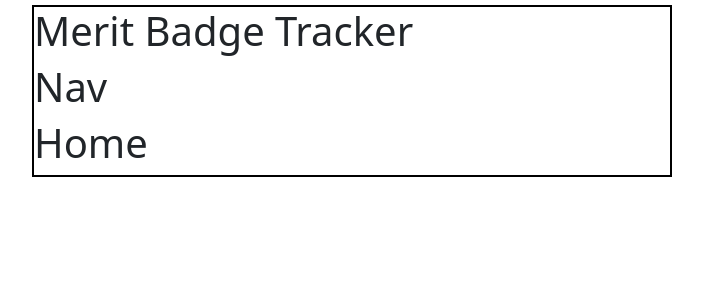
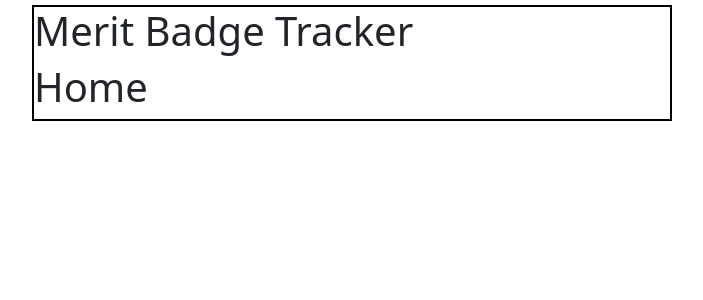
Before and after one commit to cseiter/phase3projectfrontend2, a React (Create React App) app: page / in a window 1280 px wide. Shown: the top 300 px of the page, without its empty margins (288-991 px from the left). Built offline with nearby package versions, Linux system fonts and the light colour scheme.

Commit message:
remove nav text from router in App.js

```diff
--- a/src/App.js
+++ b/src/App.js
@@ -11,7 +11,6 @@ function App() {
     <div style={{maxWidth: "50%", margin: "5px auto", border: "2px solid black" }}>
       <h1>Merit Badge Tracker</h1>
       <Router>
-        <h1>Nav</h1>
         <Switch>
           <Route path="/editbadge/:id" component={EditBadge} />
           <Route path="/addbadge" component={AddBadge} />
```
